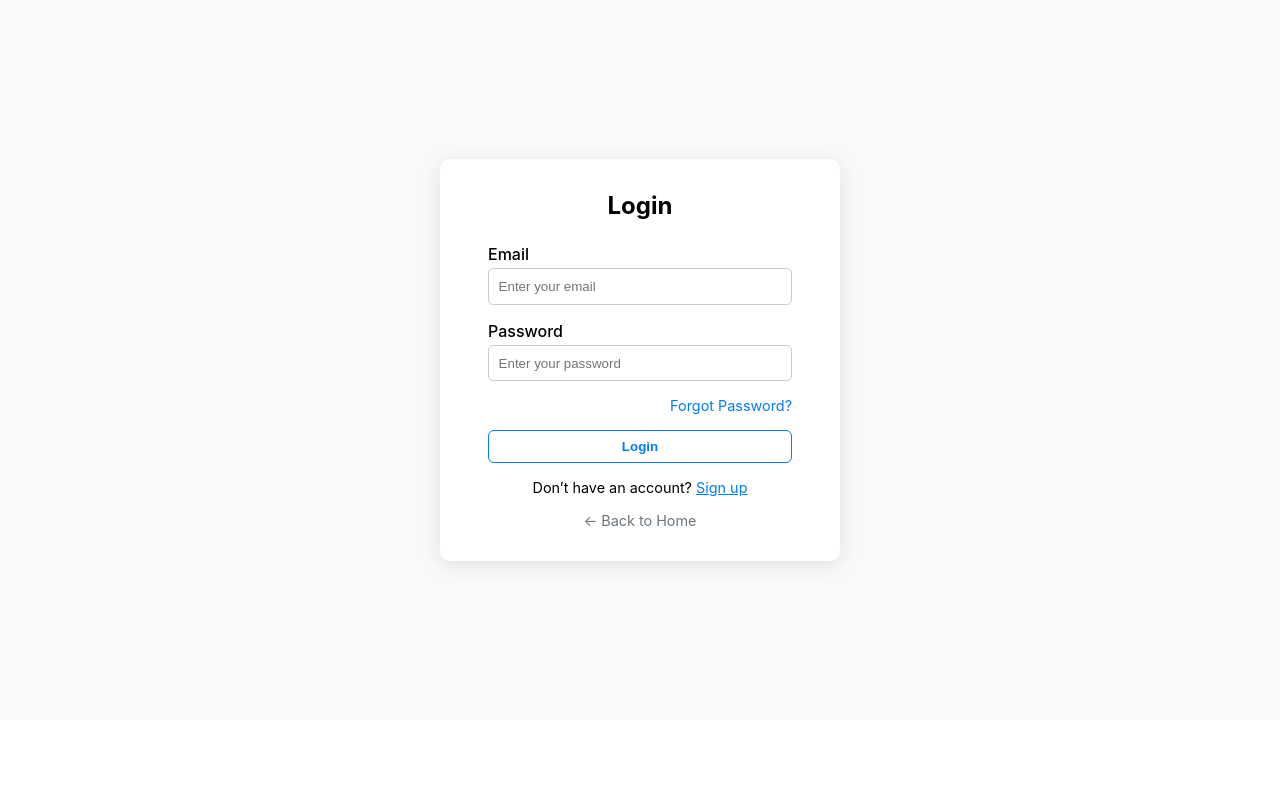
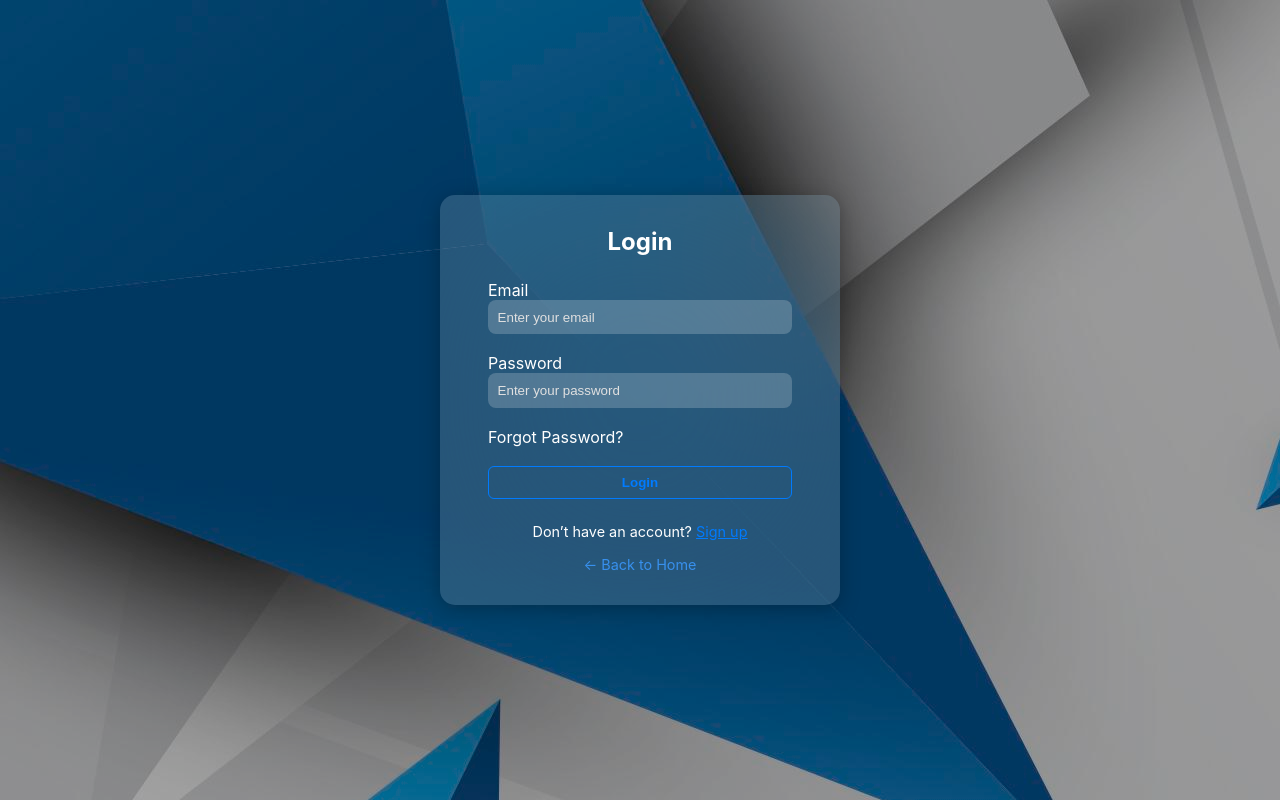
Before and after one commit to AftabAhmedFahim/EduBondhu, a React (Create React App) app: page /login in a window 1280 px wide. Built offline with nearby package versions, Linux system fonts and the light colour scheme.

Commit message:
Modified LoginPage

```diff
--- a/src/pages/Login/LoginPage.css
+++ b/src/pages/Login/LoginPage.css
@@ -2,63 +2,95 @@
   display: flex;
   justify-content: center;
   align-items: center;
-  min-height: 90vh;
-  background-color: #f8f9fa;
-  padding: 1rem;
+  min-height: 100vh;
+  background: url('../../assets/login-bg.jpg');
+  position: relative;
+}
+
+.login-container::before {
+  content: '';
+  position: absolute;
+  top: 0;
+  left: 0;
+  width: 100%;
+  height: 100%;
+  background: rgba(0, 0, 0, 0.35);
+  z-index: 0;
 }
 
 .login-box {
-  background-color: white;
+  position: relative;
+  z-index: 1;
+
+  background-color: rgba(255, 255, 255, 0.15);
+  backdrop-filter: blur(100px);
+  -webkit-backdrop-filter: blur(10px);
+
   padding: 2rem 3rem;
-  border-radius: 10px;
+  border-radius: 15px;
   width: 100%;
   max-width: 400px;
-  box-shadow: 0 4px 20px rgba(0,0,0,0.1);
+  box-shadow: 0 4px 20px rgba(0,0,0,0.25);
+  color: #fff;
 }
 
 .login-box h2 {
   text-align: center;
   margin-bottom: 1.5rem;
+  color: #fff;
 }
 
 .form-group {
-  margin-bottom: 1rem;
+  margin-bottom: 1.2rem;
+}
+
+.form-bottom {
+  margin-bottom: 1.2rem;
 }
 
 .form-group label {
-  display: block;
-  margin-bottom: 0.3rem;
-  font-weight: 500;
+  margin-bottom: 1.2rem;
 }
 
 .form-group input {
   width: 100%;
   padding: 0.6rem;
-  border: 1px solid #ccc;
-  border-radius: 5px;
+  border: none;
+  border-radius: 8px;
+  background: rgba(255, 255, 255,0.2);
+  color: #fff;
+  outline: none;
 }
 
-.forgot-link {
-  font-size: 0.9rem;
-  color: #007bff;
-  text-decoration: none;
-  float: right;
-  margin-bottom: 1rem;
+.form-group input::placeholder {
+  color: #e0e0e0;
+}
+
+.forgot-link,
+.link-action,
+.back-home {
+  color: #cce3ff;
 }
 
 .login-btn {
   width: 100%;
-  padding: 0.6rem;
+  padding: 0.7rem;
   background-color: #007bff;
-  color: white;
+  color: #fff;
   border: none;
-  border-radius: 5px;
+  border-radius: 8px;
   font-weight: bold;
   cursor: pointer;
-  margin-bottom: 1rem;
+  margin-bottom: 0.5rem;
+  transition: background-color 0.3s ease;
+}
+
+.login-btn:hover {
+  background-color: #0056b3;
 }
 
 .extra-link {
+  margin-top : 1rem;
   text-align: center;
   font-size: 0.9rem;
 }
@@ -73,9 +105,8 @@
   text-align: center;
   margin-top: 1rem;
   font-size: 0.9rem;
-  color: #6c757d;
+  color: #3890ed;
   cursor: pointer;
-
 }
 
 @media (max-width: 480px) {
```
Also changed, not shown: src/assets/login-bg.jpg (added).
